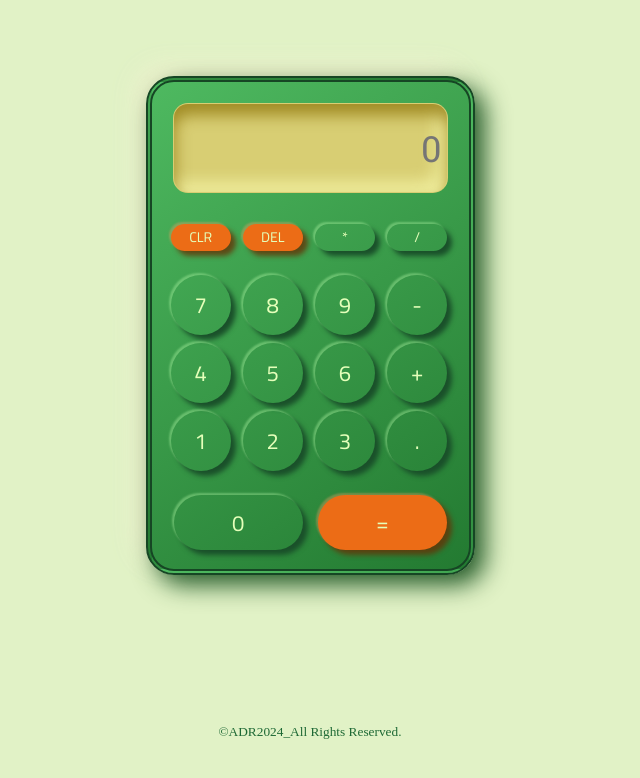
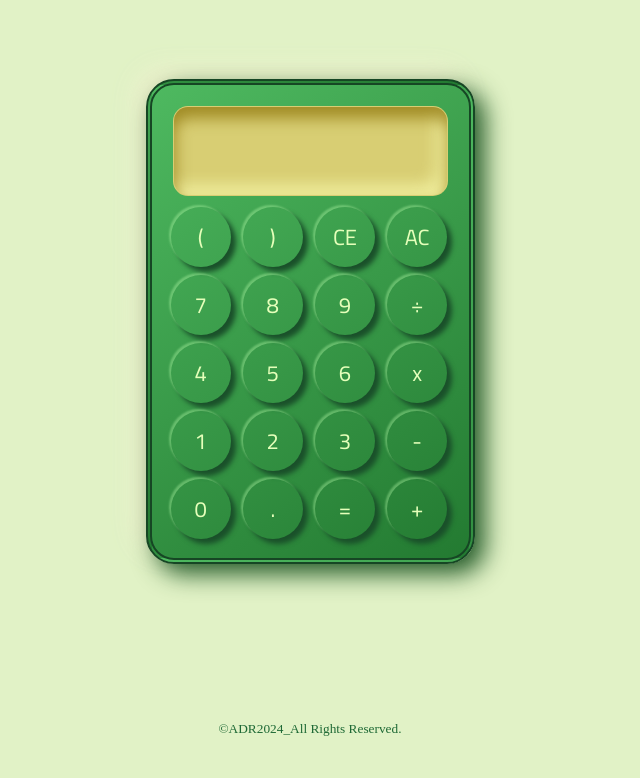
Before and after one commit to ADR-projects/PastelPop_Calculator, a plain HTML site: page Calculatorindex.html in a window 1280 px wide. Shown: the whole page, without its empty margins (330-970 px from the left). Drawn offline with Linux system fonts and the light colour scheme; a web font is replaced by a local one.

Commit message:
Update Calculatorindex.html

```diff
--- a/Calculatorindex.html
+++ b/Calculatorindex.html
@@ -4,9 +4,13 @@
     <meta charset="UTF-8">
     <meta name="viewport" content="width=device-width, initial-scale=1.0">
     <title>CalculatorApp</title>
+    <link href="https://fonts.cdnfonts.com/css/seven-segment" rel="stylesheet">
     <link rel="preconnect" href="https://fonts.googleapis.com">
 <link rel="preconnect" href="https://fonts.gstatic.com" crossorigin>
 <link href="https://fonts.googleapis.com/css2?family=Cairo:wght@200..1000&family=Roboto+Slab:wght@100..900&display=swap" rel="stylesheet">
+<link rel="preconnect" href="https://fonts.googleapis.com">
+<link rel="preconnect" href="https://fonts.gstatic.com" crossorigin>
+<link href="https://fonts.googleapis.com/css2?family=Orbitron:wght@400..900&display=swap" rel="stylesheet">
 
 <link rel="stylesheet" href="Calculatorstyles.css">
 </head>
@@ -15,37 +19,44 @@
     <div class="container">
         <div class="calculator">
            <form>
+        <div id="displaycase">
             <div class="display">
-               <input type="text" id="display" class="display" readonly placeholder="0">
+               <input type="text" id="display" class="display" readonly placeholder="">
             </div>
+            </div>
+        <div id="keyscase">
             <div >
-                <input type="button" class="toprow" id="clr" value="CLR" onclick="display.value='' ">
-                <input type="button" class="toprow" id="del" value="DEL" onclick="display.value=display.value.slice(0,-1) ">
-                <input type="button" class="toprow" class="op" value="*" onclick="display.value+='*'">
-                <input type="button" class="toprow" class="op" value="/" onclick="display.value+='/'">
+                <input type="button" class="pink" value="(" onclick="display.value+='('">
+                <input type="button" class="pink" value=")" onclick="display.value+=')'">
+                <input type="button"  class="orange" value="CE" onclick="display.value=display.value.slice(0,-1) ">
+                <input type="button" class="orange" value="AC" onclick="display.value='' ">
+
                 </div>
+
             <div>
-                <input type="button" value="7" onclick="display.value+='7'">
-                <input type="button" value="8" onclick="display.value+='8'">
-                <input type="button" value="9" onclick="display.value+='9'">
-                <input type="button" class="op" value="-" onclick="display.value+='-'">
+                <input type="button" class="lav" value="7" onclick="display.value+='7'">
+                <input type="button" value="8" class="yellow" onclick="display.value+='8'">
+                <input type="button" class="blue" value="9" onclick="display.value+='9'">
+                <input type="button" class="yellow" value="÷" onclick="display.value+='/'">
             </div>
             <div>
-                <input type="button" value="4" onclick="display.value+='4'">
-                <input type="button" value="5" onclick="display.value+='5'">
-                <input type="button" value="6" onclick="display.value+='6'">
-                <input type="button" class="op" value="+" onclick="display.value+='+'">
+                <input type="button" class="yellow" value="4" onclick="display.value+='4'">
+                <input type="button" class="pink" value="5" onclick="display.value+='5'">
+                <input type="button" class="yellow" value="6" onclick="display.value+='6'">
+                <input type="button" class="lav" value="x" onclick="display.value+='*'">
             </div>
             <div>
-                <input type="button" value="1" onclick="display.value+='1'">
-                <input type="button" value="2" onclick="display.value+='2'">
-                <input type="button" value="3" onclick="display.value+='3'">
-                <input type="button" class="op" value="." onclick="display.value+='.'">
-
+                <input type="button" class="blue" value="1" onclick="display.value+='1'">
+                <input type="button" class="yellow" value="2" onclick="display.value+='2'">
+                <input type="button" class="lav" value="3" onclick="display.value+='3'">
+                <input type="button" class="pink" value="-" onclick="display.value+='-'">
             </div>
             <div>
-                <input type="button" class="op" value="0" id="zero" onclick="display.value+='0'">
-                <input type="button" class="op" id="equals" value="=" onclick="display.value=eval(display.value)">
+                <input type="button" class="yellow" value="0"  onclick="display.value+='0'">
+                <input type="button" class="lav" value="." onclick="display.value+='.'">
+                <input type="button" class="pink" value="=" onclick="display.value=eval(display.value)">
+                <input type="button" class="pink" value="+" onclick="display.value+='+'">
+            </div>
             </div>
         </div>
         <footer>©ADR2024_All Rights Reserved.</footer>
```
